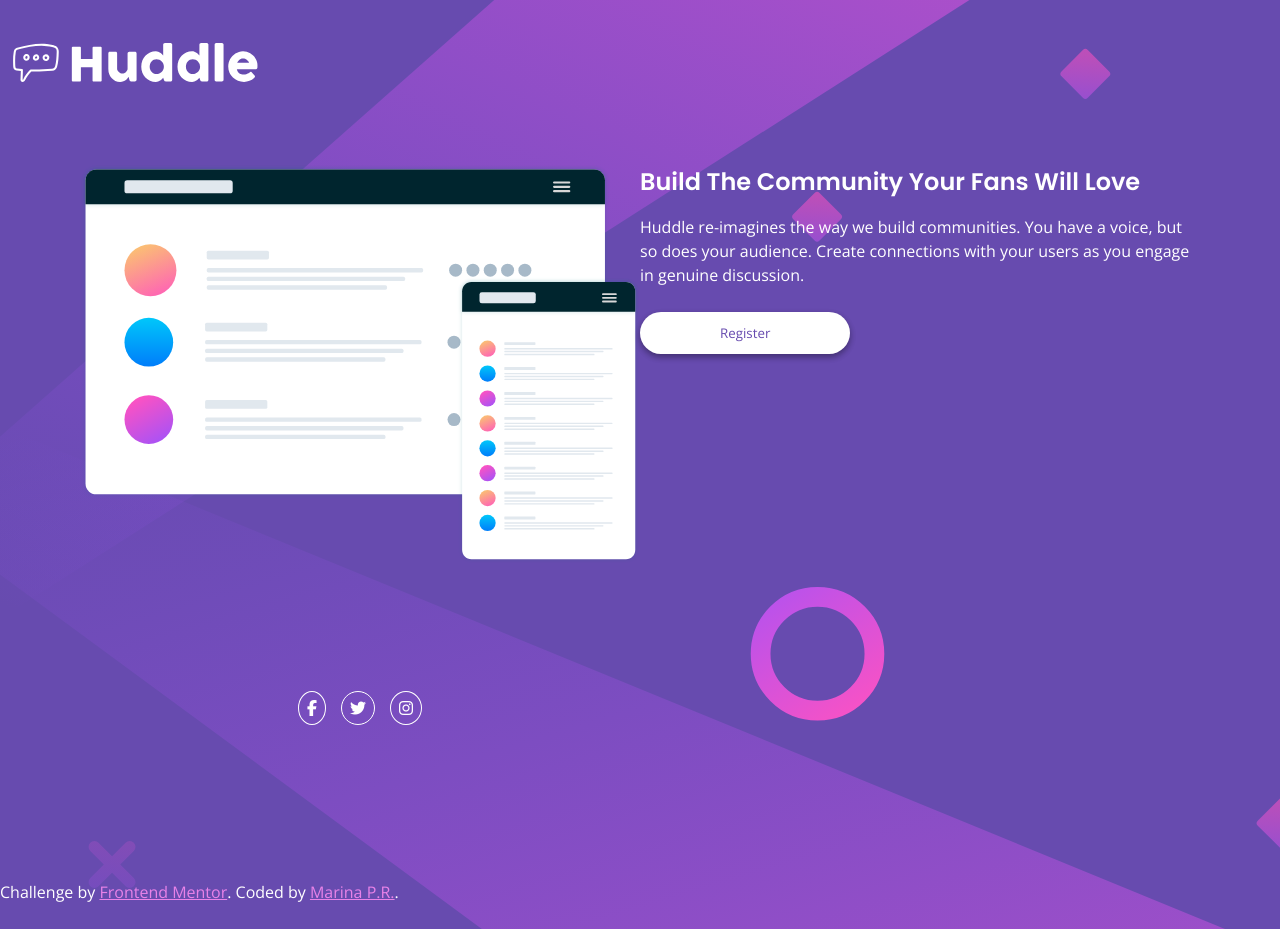
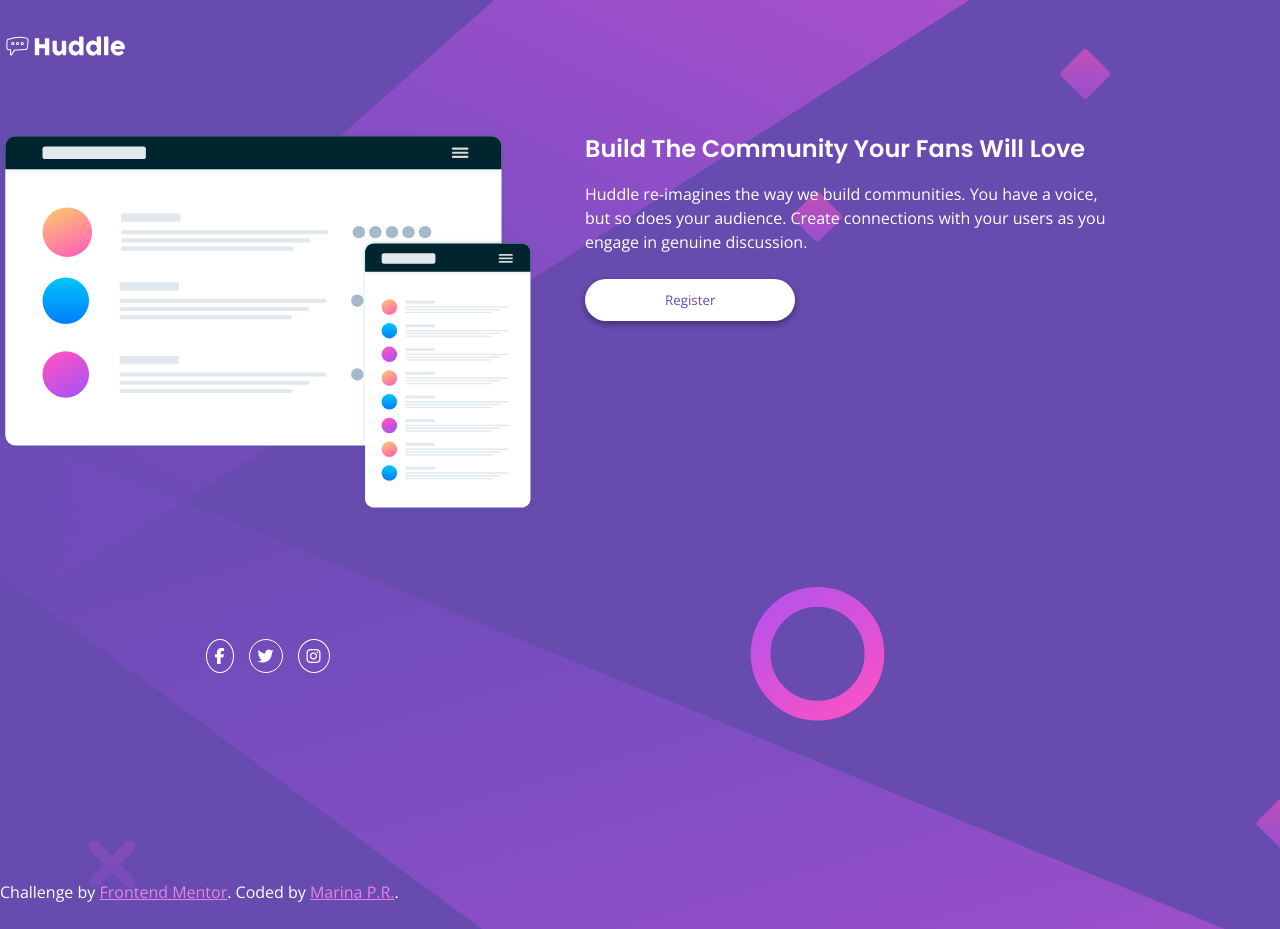
Before and after one commit to MarinaPerezR/huddle-landing-page, a plain HTML site: page index.html in a window 1280 px wide. Drawn offline with nearby package versions, Linux system fonts and the light colour scheme.

Commit message:
Update style.css

```diff
--- a/css/style.css
+++ b/css/style.css
@@ -133,11 +133,19 @@ footer a {
   main {
     max-width: 1440px;
   }
+
   .container {
     grid-template-columns: 1fr 1fr;
+    column-gap: 50px;
+    margin: 0;
   }
 
-  h1, p {
+  .logo {
+    max-width: 10%;
+  }
+
+  h1,
+  p {
     text-align: left;
   }
 
```
